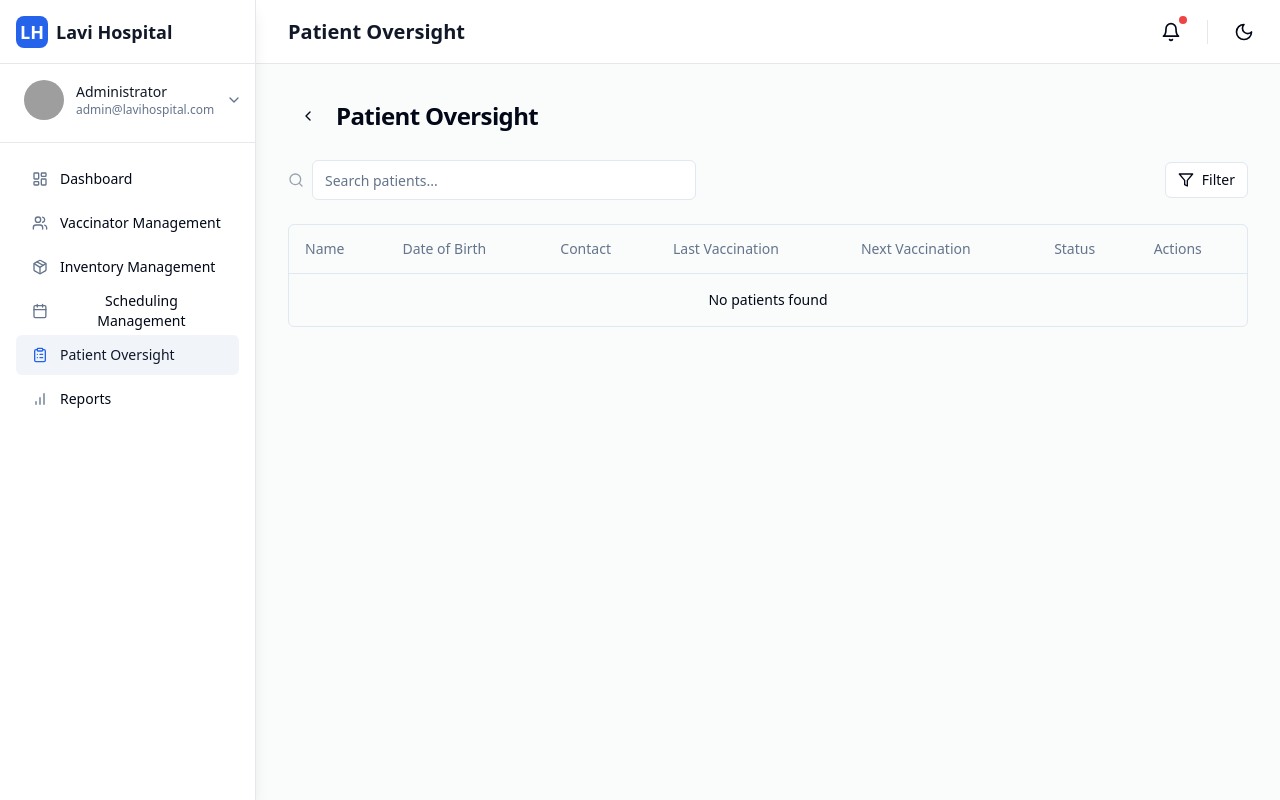
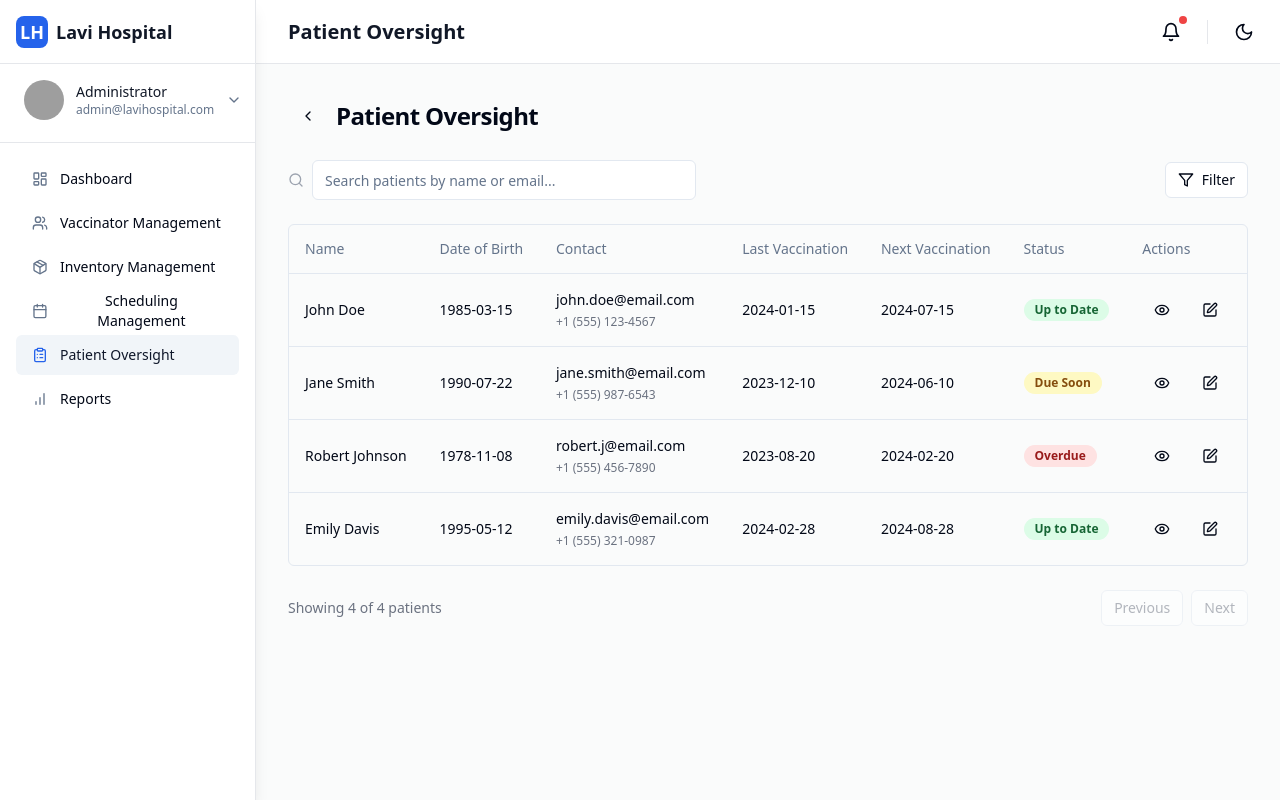
Before and after one commit to Baby-jesuset/lavi-hospital-vaccination-system, a Next.js app: page /admin/patient-oversight in a window 1280 px wide. Built offline with nearby package versions, Linux system fonts and the light colour scheme; grey boxes are pictures that could not be loaded.

Commit message:
fix: resolve prerender error for patient oversight page
Force dynamic rendering, client-side component, sample data, UI/UX enhancements

Co-authored-by: undefined <undefined+undefined@users.noreply.github.com>

```diff
--- a/app/admin/patient-oversight/page.tsx
+++ b/app/admin/patient-oversight/page.tsx
@@ -4,11 +4,82 @@ import { useState } from "react"
 import { Button } from "@/components/ui/button"
 import { Input } from "@/components/ui/input"
 import { Table, TableBody, TableCell, TableHead, TableHeader, TableRow } from "@/components/ui/table"
-import { ChevronLeft, Search, Filter } from "lucide-react"
+import { Badge } from "@/components/ui/badge"
+import { ChevronLeft, Search, Filter, Eye, Edit } from "lucide-react"
 import Link from "next/link"
+
+// Force dynamic rendering to prevent prerender errors
+export const dynamic = "force-dynamic"
 
 export default function PatientOversight() {
   const [searchQuery, setSearchQuery] = useState("")
+
+  // Sample patient data for demonstration
+  const patients = [
+    {
+      id: 1,
+      name: "John Doe",
+      dateOfBirth: "1985-03-15",
+      contact: "john.doe@email.com",
+      phone: "+1 (555) 123-4567",
+      lastVaccination: "2024-01-15",
+      nextVaccination: "2024-07-15",
+      status: "Up to Date",
+      vaccinationCount: 3,
+    },
+    {
+      id: 2,
+      name: "Jane Smith",
+      dateOfBirth: "1990-07-22",
+      contact: "jane.smith@email.com",
+      phone: "+1 (555) 987-6543",
+      lastVaccination: "2023-12-10",
+      nextVaccination: "2024-06-10",
+      status: "Due Soon",
+      vaccinationCount: 2,
+    },
+    {
+      id: 3,
+      name: "Robert Johnson",
+      dateOfBirth: "1978-11-08",
+      contact: "robert.j@email.com",
+      phone: "+1 (555) 456-7890",
+      lastVaccination: "2023-08-20",
+      nextVaccination: "2024-02-20",
+      status: "Overdue",
+      vaccinationCount: 1,
+    },
+    {
+      id: 4,
+      name: "Emily Davis",
+      dateOfBirth: "1995-05-12",
+      contact: "emily.davis@email.com",
+      phone: "+1 (555) 321-0987",
+      lastVaccination: "2024-02-28",
+      nextVaccination: "2024-08-28",
+      status: "Up to Date",
+      vaccinationCount: 4,
+    },
+  ]
+
+  const filteredPatients = patients.filter(
+    (patient) =>
+      patient.name.toLowerCase().includes(searchQuery.toLowerCase()) ||
+      patient.contact.toLowerCase().includes(searchQuery.toLowerCase()),
+  )
+
+  const getStatusBadge = (status: string) => {
+    switch (status) {
+      case "Up to Date":
+        return <Badge className="bg-green-100 text-green-800">Up to Date</Badge>
+      case "Due Soon":
+        return <Badge className="bg-yellow-100 text-yellow-800">Due Soon</Badge>
+      case "Overdue":
+        return <Badge className="bg-red-100 text-red-800">Overdue</Badge>
+      default:
+        return <Badge variant="secondary">{status}</Badge>
+    }
+  }
 
   return (
     <div className="space-y-6">
@@ -28,7 +99,7 @@ export default function PatientOversight() {
           <Search className="h-4 w-4 text-gray-400" />
           <Input
             type="search"
-            placeholder="Search patients..."
+            placeholder="Search patients by name or email..."
             value={searchQuery}
             onChange={(e) => setSearchQuery(e.target.value)}
             className="max-w-sm"
@@ -54,13 +125,55 @@ export default function PatientOversight() {
             </TableRow>
           </TableHeader>
           <TableBody>
-            <TableRow>
-              <TableCell colSpan={7} className="text-center py-4">
-                No patients found
-              </TableCell>
-            </TableRow>
+            {filteredPatients.length > 0 ? (
+              filteredPatients.map((patient) => (
+                <TableRow key={patient.id}>
+                  <TableCell className="font-medium">{patient.name}</TableCell>
+                  <TableCell>{patient.dateOfBirth}</TableCell>
+                  <TableCell>
+                    <div className="space-y-1">
+                      <div className="text-sm">{patient.contact}</div>
+                      <div className="text-xs text-gray-500">{patient.phone}</div>
+                    </div>
+                  </TableCell>
+                  <TableCell>{patient.lastVaccination}</TableCell>
+                  <TableCell>{patient.nextVaccination}</TableCell>
+                  <TableCell>{getStatusBadge(patient.status)}</TableCell>
+                  <TableCell>
+                    <div className="flex items-center space-x-2">
+                      <Button variant="ghost" size="sm">
+                        <Eye className="h-4 w-4" />
+                      </Button>
+                      <Button variant="ghost" size="sm">
+                        <Edit className="h-4 w-4" />
+                      </Button>
+                    </div>
+                  </TableCell>
+                </TableRow>
+              ))
+            ) : (
+              <TableRow>
+                <TableCell colSpan={7} className="text-center py-4">
+                  {searchQuery ? "No patients found matching your search" : "No patients found"}
+                </TableCell>
+              </TableRow>
+            )}
           </TableBody>
         </Table>
+      </div>
+
+      <div className="flex items-center justify-between text-sm text-gray-500">
+        <div>
+          Showing {filteredPatients.length} of {patients.length} patients
+        </div>
+        <div className="flex items-center space-x-2">
+          <Button variant="outline" size="sm" disabled>
+            Previous
+          </Button>
+          <Button variant="outline" size="sm" disabled>
+            Next
+          </Button>
+        </div>
       </div>
     </div>
   )
```
